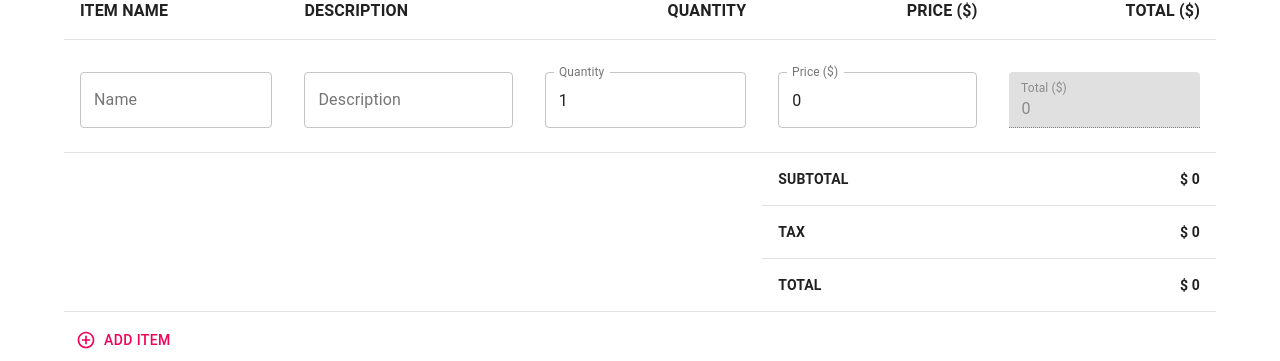
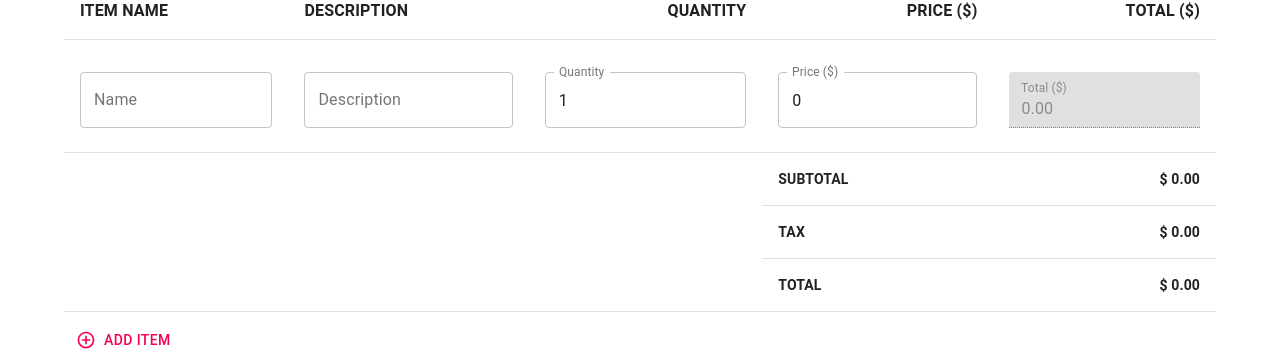
Before and after one commit to jonotp/invoice, a React (Create React App) app in the folder client/: page / in a window 1280 px wide. Shown: the part 1091-1452 px from the top of the page. Built offline with nearby package versions, Linux system fonts and the light colour scheme.

Commit message:
Show 2 dec place for total & tax & make calc func

```diff
--- a/client/src/components/items-section.component.tsx
+++ b/client/src/components/items-section.component.tsx
@@ -60,9 +60,20 @@ const ItemsSection: FunctionComponent<ItemsSectionProps> = ({
     onGSTUpdate(!hasGST);
   };
 
-  // EPISILON is need to correctly round things like 1.005
+  const getGST = (item: IItem): string =>
+    (item.quantity * item.price * 0.1).toFixed(2);
+
+  const getTotal = (item: IItem): string =>
+    hasGST
+      ? (
+          item.quantity *
+          (Number(item.price) + Number(item.price * 0.1))
+        ).toFixed(2)
+      : (item.quantity * item.price).toFixed(2);
+
+  // EPISILON is needed to correctly round things like 1.005
   const getToTwoDecimalPlaces = (num: number) =>
-    Math.round((num + Number.EPSILON) * 100) / 100;
+    (Math.round((num + Number.EPSILON) * 100) / 100).toFixed(2);
 
   const subTotal = getToTwoDecimalPlaces(
     items.reduce((prev, curr) => (prev += curr.price * curr.quantity), 0)
@@ -75,9 +86,9 @@ const ItemsSection: FunctionComponent<ItemsSectionProps> = ({
           0
         )
       )
-    : 0;
+    : getToTwoDecimalPlaces(0);
 
-  const total = getToTwoDecimalPlaces(subTotal + taxTotal);
+  const total = getToTwoDecimalPlaces(Number(subTotal) + Number(taxTotal));
 
   return (
     <section className="items-section">
@@ -158,7 +169,7 @@ const ItemsSection: FunctionComponent<ItemsSectionProps> = ({
                     inputProps={decimalInput}
                     id={`gst-${i}`}
                     label="GST ($)"
-                    value={x.price * 0.1}
+                    value={getGST(x)}
                     name={`total-${i}`}
                     disabled
                   />
@@ -172,17 +183,14 @@ const ItemsSection: FunctionComponent<ItemsSectionProps> = ({
                   inputProps={decimalInput}
                   id={`total-${i}`}
                   label="Total ($)"
-                  value={
-                    hasGST
-                      ? x.quantity * (Number(x.price) + Number(x.price * 0.1))
-                      : x.quantity * x.price
-                  }
+                  value={getTotal(x)}
                   name={`total-${i}`}
                   disabled
                 />
               </TableCell>
             </TableRow>
           ))}
+          {/* Used to shift the spanned table to the end */}
           <TableRow>
             <TableCell rowSpan={4}></TableCell>
             <TableCell rowSpan={4}></TableCell>
```
